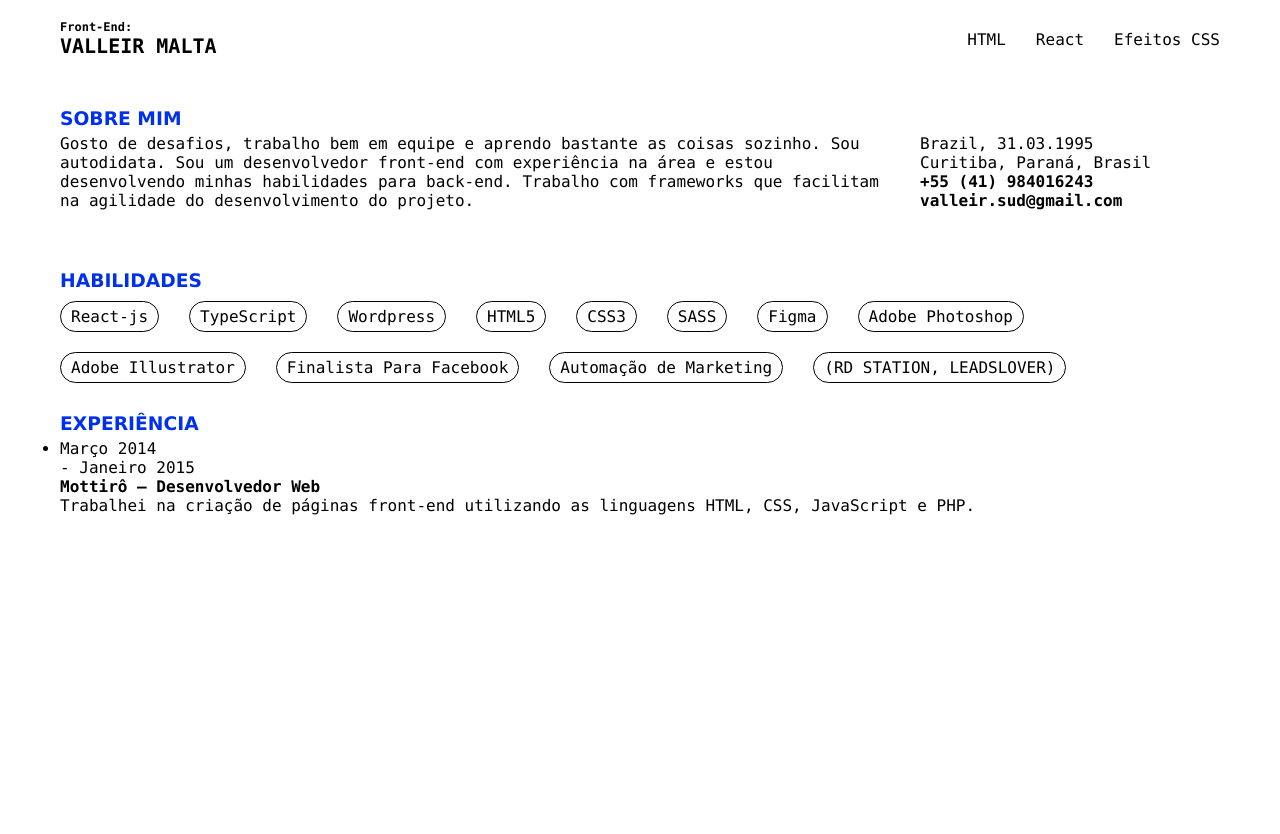
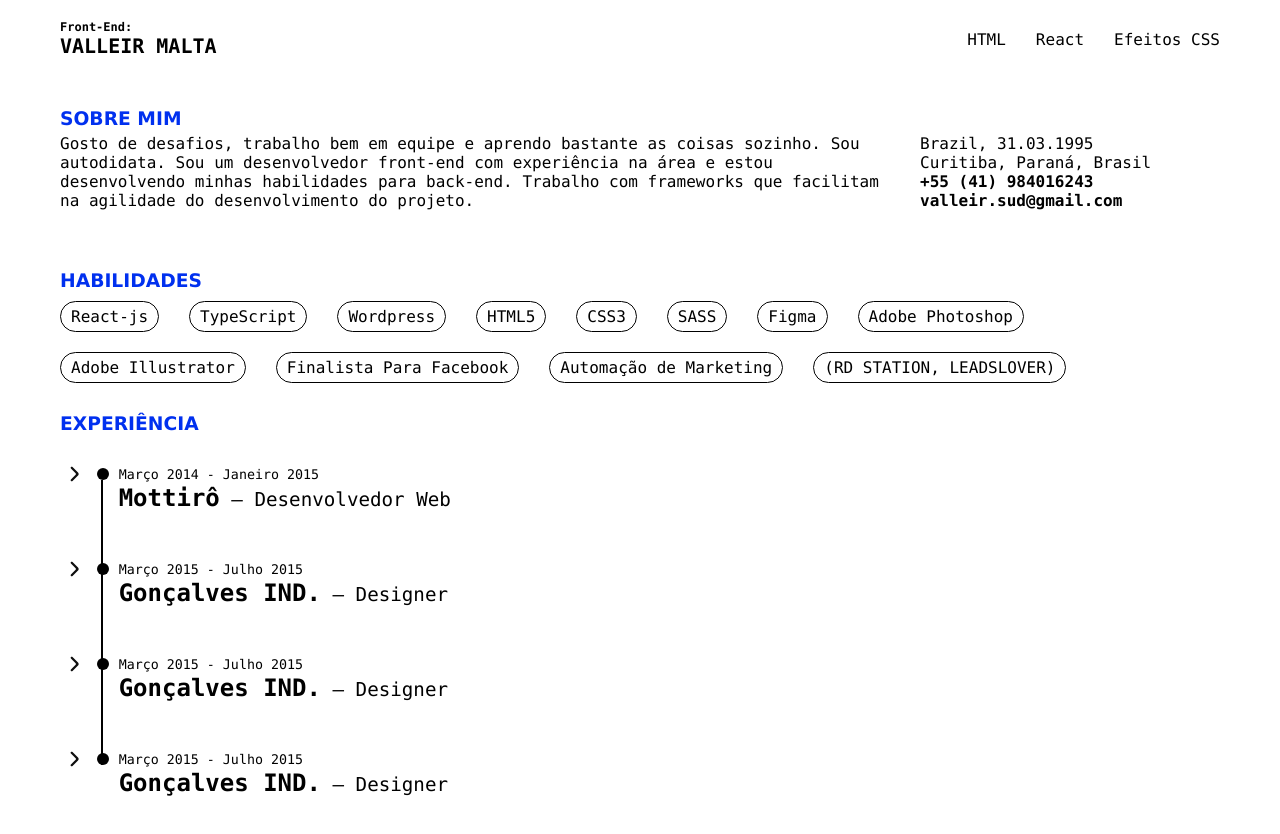
Before and after one commit to ValleirMalta/portfolio-dev, a Next.js app: page / in a window 1280 px wide. Shown: the top 834 px of the page. Before the commit the page ends 800 px from the top, so only its background shows below. Built offline with nearby package versions, Linux system fonts and the light colour scheme.

Commit message:
COMPLETE EXPERIENCE

```diff
--- a/components/Experience.tsx
+++ b/components/Experience.tsx
@@ -1,25 +1,90 @@
+import { useState } from 'react';
 import styles from '@/styles/Home.module.scss';
+import Image from 'next/image';
+import arrowSvg from '@/public/arrow.svg';
+interface listExperience {
+    startDate: string,
+    endDate: string,
+    companyName: string,
+    vacancyInfor: string,
+    responsibility: string,
+}
+export default function Experience(){
+    const [item, setItem] = useState(0);
+    const experienceList: listExperience[] = [
+        {
+            startDate: "Março 2014",
+            endDate: "Janeiro 2015",
+            companyName: "Mottirô",
+            responsibility: "Desenvolvedor Web",
+            vacancyInfor: "Trabalhei na criação de páginas front-end utilizando as linguagens HTML, CSS, JavaScript e PHP."
+        },
+        {
+            startDate: "Março 2015",
+            endDate: "Julho 2015",
+            companyName: "Gonçalves IND.",
+            responsibility: "Designer",
+            vacancyInfor: "Trabalhei na produção de arte para panfletos de produtos, criando peças visuais que ajudaram a promover e destacar as características e benefícios dos produtos para os clientes."
+        },
+        {
+            startDate: "Março 2015",
+            endDate: "Julho 2015",
+            companyName: "Gonçalves IND.",
+            responsibility: "Designer",
+            vacancyInfor: "Trabalhei na produção de arte para panfletos de produtos, criando peças visuais que ajudaram a promover e destacar as características e benefícios dos produtos para os clientes."
+        },
+        {
+            startDate: "Março 2015",
+            endDate: "Julho 2015",
+            companyName: "Gonçalves IND.",
+            responsibility: "Designer",
+            vacancyInfor: "Trabalhei na produção de arte para panfletos de produtos, criando peças visuais que ajudaram a promover e destacar as características e benefícios dos produtos para os clientes."
+        }
+    ]
+    function renderExperience () {
+        return experienceList.map((experience, i) =>
+        <li key={i} className={styles.item}>
+            <div className={styles.headerItem}>
+                <button
+                className={` ${styles.btnArrow} ${item === (i + 1) ? styles.btnArrowExpanded : ""} `}
+                onClick={() => expandItem(i)}
+                >
+                    <Image
+                        src={arrowSvg}
+                        width={30}
+                        height={30}
+                        alt="Picture of the author"
+                    />
+                </button>
+                <span className={styles.itemDot}></span>
+                <div>
+                    <span className={styles.itemDate}>{experience.startDate} - {experience.endDate}</span>
+                    <p className={styles.itemName}><strong>{experience.companyName}</strong><span> — {experience.responsibility}</span></p>
+                </div>
+            </div>
+            <div className={` ${styles.itemInfor} ${item === (i + 1) ? styles.expanded : ""} `} >
+                <div>
+                    <p>{experience.vacancyInfor }</p>
+                </div>
+            </div>
+        </li>
+        )
+    }
+    function expandItem(params:number) {
+        if((params + 1) === item) {
+            setItem(0)
+        } else {
+            setItem(params + 1)
+        }
+    }
 
-export default function Experience(){
-    // const
     return (
         <>
         <section className={styles.experience}>
             <h3 className={styles.tituloSection}>EXPERIÊNCIA</h3>
-            <div>
+            <div  className={styles.timeline}>
                 <ul>
-                    <li>
-                        <div>
-                            <dl>
-                                <dd>Março 2014</dd>
-                                <dd>- Janeiro 2015</dd>
-                            </dl>
-                        </div>
-                        <div>
-                            <h4>Mottirô — Desenvolvedor Web</h4>
-                            <p>Trabalhei na criação de páginas front-end utilizando as linguagens HTML, CSS, JavaScript e PHP.</p>
-                        </div>
-                    </li>
+                    {renderExperience()}
                 </ul>
             </div>
         </section>
--- a/styles/Home.module.scss
+++ b/styles/Home.module.scss
@@ -46,6 +46,10 @@
   .personalInfor {
     padding-top: 26px;
   }
+  @media (max-width: 700px) {
+    grid-template-columns: 1fr;
+    gap: 0px;
+  }
 }
 .skills {
   ul {
@@ -55,10 +59,112 @@
     row-gap: 20px;
     margin-top: 10px;
     li {
-      list-style-type: none;
       border: 1px solid #000;
       padding: 5px 10px;
       border-radius: 16px;
     }
   }
 }
+.experience {
+  margin-bottom: 150px;
+  .timeline {
+    width: 100%;
+    max-width: 36em;
+    margin-top: 30px;
+    position: relative;
+    ul {
+      position: relative;
+
+      .item {
+        position: relative;
+        padding-bottom: 2.25em;
+        // background-color: #0030ef;
+        .headerItem {
+          display: flex;
+          // background-color: red;
+          .btnArrow {
+            display: flex;
+            align-items: center;
+            justify-content: center;
+            background: transparent;
+            border-radius: 0.25em;
+            cursor: pointer;
+            width: 2em;
+            height: 2em;
+            border: none;
+            margin-top: -3px;
+            transition: background 0.6s;
+            &:active,
+            &:hover {
+              background: #c5c5c5;
+            }
+          }
+          .btnArrowExpanded {
+            background: #c5c5c5;
+            img {
+              transform: rotate(90deg);
+            }
+          }
+          .itemDot {
+            background-color: black;
+            border-radius: 50%;
+            display: inline-block;
+            flex-shrink: 0;
+            margin: 4px  10px;
+            // margin-inline-end: 1em;
+            position: relative;
+            width: 0.75em;
+            height: 0.75em;
+          }
+          .itemDate {
+            font-size: 0.833em;
+          }
+          .itemName {
+            font-size: 1.5em;
+            line-height: 1.333;
+            span {
+              font-size: 0.8em;
+
+            }
+          }
+        }
+        .itemInfor {
+          border-radius: 0.375em;
+          overflow: hidden;
+          margin-top: 0.5em;
+          margin-inline-start: 4em;
+          height: 0;
+          > div {
+            background-color: red;
+            opacity: 0;
+            padding: 0.5em 0.75em;
+            visibility: hidden;
+            transition:
+              opacity var(--trans-dur) var(--trans-timing),
+              visibility var(--trans-dur) steps(1,end);
+          }
+          &.expanded {
+            height: auto;
+          }
+          &.expanded > div{
+            opacity: 1;
+            visibility: visible;
+            transition-delay: var(--trans-dur), 0s;
+          }
+
+        }
+      }
+      .item:not(:last-child):before {
+          background-color: black;
+          content: "";
+          display: block;
+          position: absolute;
+          top: 1em;
+          left: 2.625em;
+          width: 0.125em;
+          height: 100%;
+          transform: translateX(-50%);
+      }
+    }
+  }
+}
--- a/styles/globals.scss
+++ b/styles/globals.scss
@@ -96,10 +96,12 @@ body {
 h1, h2, h3, h4 {
   text-wrap: balance;
 }
+li {
+  list-style-type: none;
+}
 p {
   text-wrap: pretty;
 }
-
 a {
   color: inherit;
   text-decoration: none;
```
Also changed, not shown: public/arrow.svg (added).
